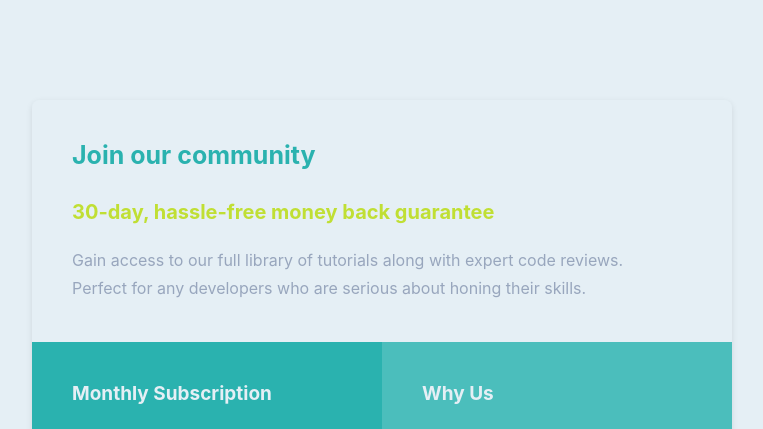
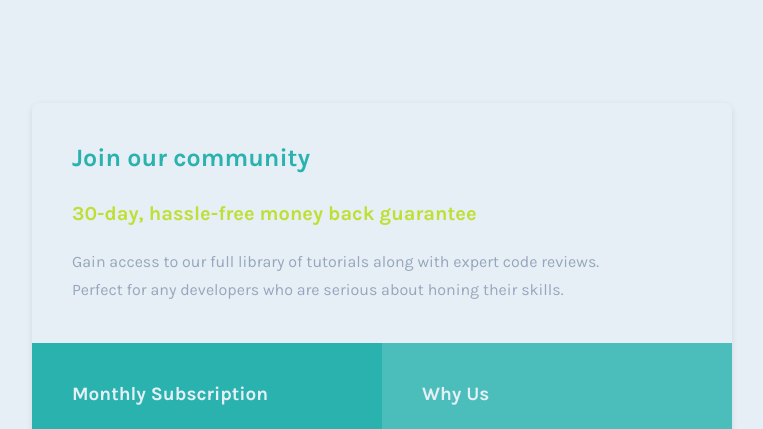
Before and after one commit to Eko-U/single-price, a plain HTML site: page index.html in a window 1280 px wide. Shown: the top 429 px of the page, without its empty margins (258-1021 px from the left). Drawn offline with Linux system fonts and the light colour scheme.

Commit message:
first commit

```diff
--- a/index.html
+++ b/index.html
@@ -2,7 +2,10 @@
 <html lang="en">
 <head>
   <meta charset="UTF-8">
-  <meta name="viewport" content="width=device-width, initial-scale=1.0"> <!-- displays site properly based on user's device -->
+  <meta name="viewport" content="width=device-width, initial-scale=1.0">
+  <link rel="preconnect" href="https://fonts.googleapis.com">
+  <link rel="preconnect" href="https://fonts.gstatic.com" crossorigin>
+  <link href="https://fonts.googleapis.com/css2?family=Karla:wght@400;700&display=swap" rel="stylesheet">
 
   <link rel="icon" type="image/png" sizes="32x32" href="./images/favicon-32x32.png">
   <link rel="stylesheet" href="style.css">
--- a/style.css
+++ b/style.css
@@ -22,7 +22,8 @@ html {
 }
 
 body {
-  font-family: 'inter', sans-serif;
+  font-family: 'Karla', sans-serif;
+  font-weight: 400;
 
   min-height: 100vh;
   display: grid;
@@ -48,6 +49,12 @@ body {
 .heading-3 {
   font-size: 1.9rem;
   color: var(--light-gray);
+}
+
+.heading-1,
+.heading-2,
+.heading-3 {
+  font-weight: 700;
 }
 
 .body-copy {
```
Also changed, not shown: 1 other file.
